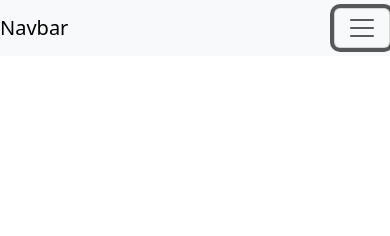
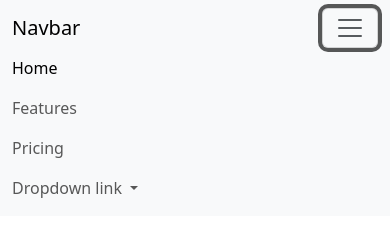
Before and after one commit to ME0WGE/binome-C-K-2, a plain HTML site: page index.html in a window 390 px wide. Both pictures are taken after a click on the button "Toggle navigation". Drawn offline with nearby package versions, Linux system fonts and the light colour scheme.

Commit message:
update navbar

```diff
--- a/index.html
+++ b/index.html
@@ -24,35 +24,39 @@
     <title>C & K</title>
   </head>
   <body>
+
     <!--Nav-->
-    <nav class="navbar navbar-expand-lg navbar-light bg-light">
+    <nav class="navbar navbar-expand-lg bg-body-tertiary">
+        <div class="container-fluid">
           <a class="navbar-brand" href="#">Navbar</a>
-        <button class="navbar-toggler" type="button" data-toggle="collapse" data-target="#navbarNavDropdown" aria-controls="navbarNavDropdown" aria-expanded="false" aria-label="Toggle navigation">
+          <button class="navbar-toggler" type="button" data-bs-toggle="collapse" data-bs-target="#navbarNavDropdown" aria-controls="navbarNavDropdown" aria-expanded="false" aria-label="Toggle navigation">
             <span class="navbar-toggler-icon"></span>
           </button>
           <div class="collapse navbar-collapse" id="navbarNavDropdown">
             <ul class="navbar-nav">
-            <li class="nav-item active">
-              <a class="nav-link" href="#">Home <span class="sr-only">(current)</span></a>
+              <li class="nav-item">
+                <a class="nav-link active" aria-current="page" href="#">Home</a>
               </li>
               <li class="nav-item">
-              <a class="nav-link" href="#">Project</a>
+                <a class="nav-link" href="#">Features</a>
               </li>
               <li class="nav-item">
-              <a class="nav-link" href="#">Gallery</a>
+                <a class="nav-link" href="#">Pricing</a>
               </li>
               <li class="nav-item dropdown">
-              <a class="nav-link dropdown-toggle" href="#" id="navbarDropdownMenuLink" data-toggle="dropdown" aria-haspopup="true" aria-expanded="false">
-                About us
+                <a class="nav-link dropdown-toggle" href="#" role="button" data-bs-toggle="dropdown" aria-expanded="false">
+                  Dropdown link
                 </a>
-              <div class="dropdown-menu" aria-labelledby="navbarDropdownMenuLink">
-                <a class="dropdown-item" href="#">Action</a>
-                <a class="dropdown-item" href="#">Another action</a>
-                <a class="dropdown-item" href="#">Something else here</a>
-              </div>
+                <ul class="dropdown-menu">
+                  <li><a class="dropdown-item" href="#">Action</a></li>
+                  <li><a class="dropdown-item" href="#">Another action</a></li>
+                  <li><a class="dropdown-item" href="#">Something else here</a></li>
+                </ul>
               </li>
             </ul>
           </div>
+        </div>
       </nav>
+
   </body>
 </html>
```
Lines whose indentation alone changed are shown as unchanged.
